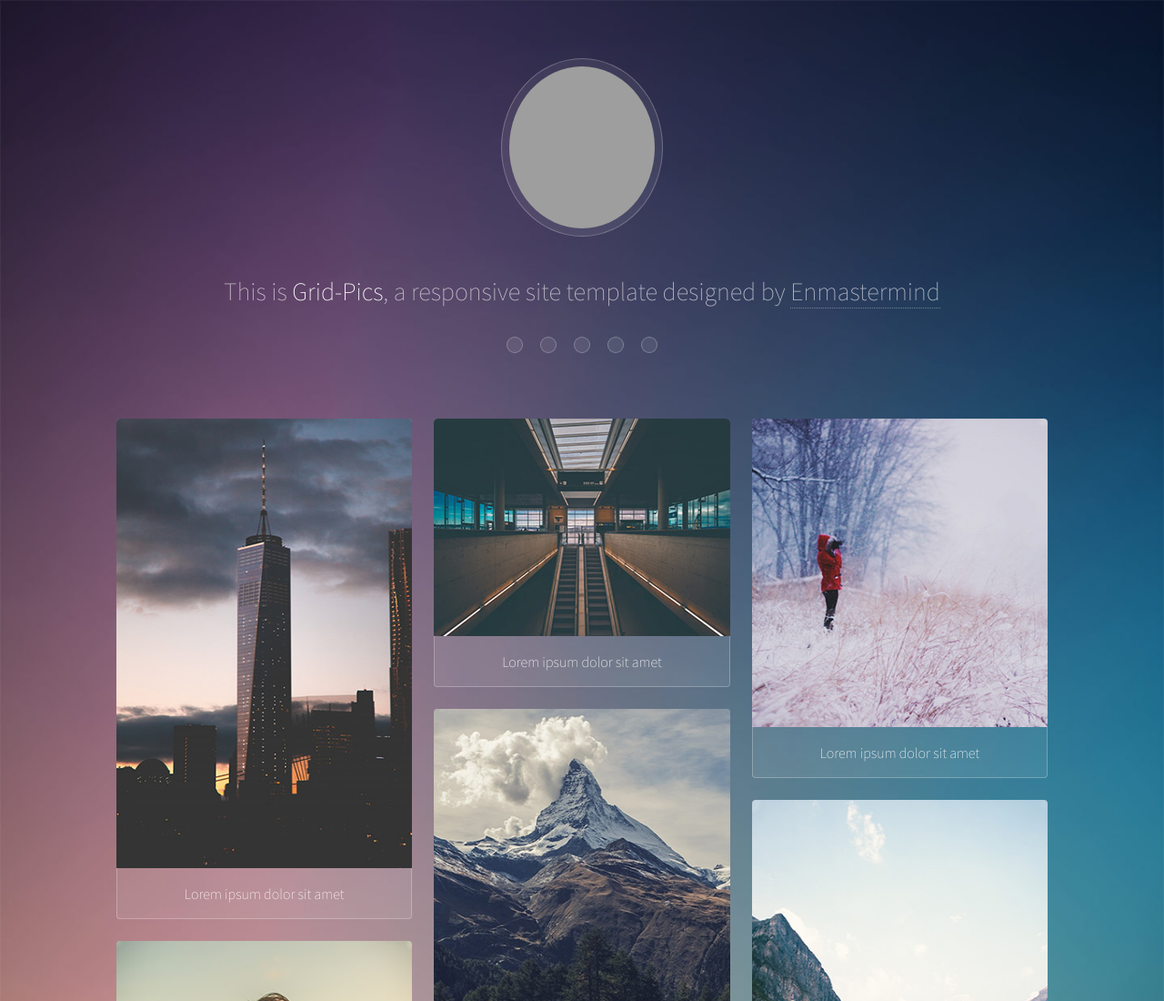
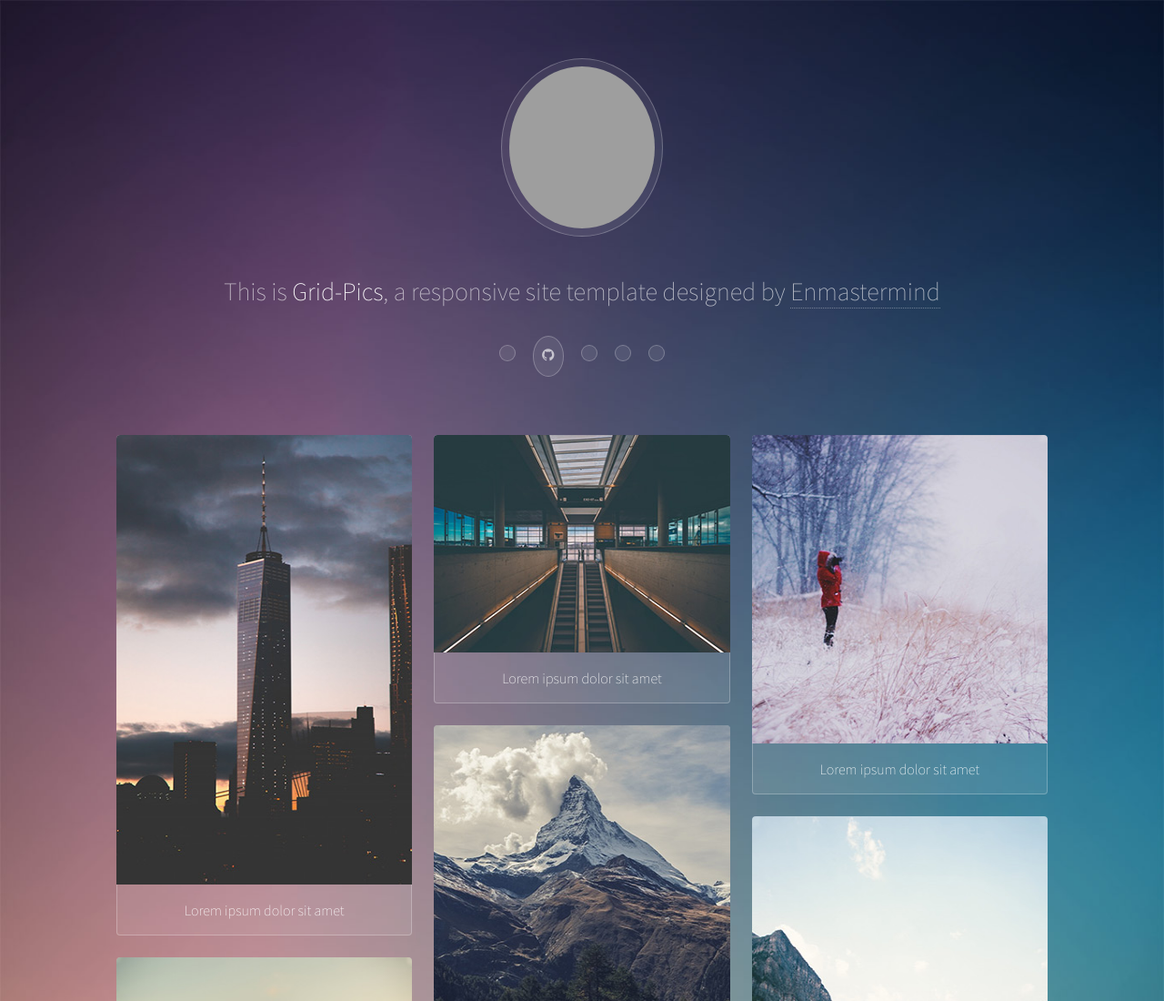
Before and after one commit to OpaleyeDaniel/grid-pics, a plain HTML site: page index.html in a window 1280 px wide. Shown: the top 1100 px of the page at 91% size. Drawn offline with nearby package versions, Linux system fonts and the light colour scheme; grey boxes are pictures that could not be loaded.

Commit message:
Update index.html

```diff
--- a/index.html
+++ b/index.html
@@ -6,6 +6,7 @@
 <meta name="robots" content="index, follow, max-image-preview:large, max-snippet:-1, max-video-preview:-1">
 <meta name="viewport" content="width=device-width, initial-scale=1">
 <link rel="stylesheet" href="assets/css/main.css"></head>
+<link href='https://unpkg.com/boxicons@2.1.4/css/boxicons.min.css' rel='stylesheet'>
 <body>
 
 <!-- Wrapper -->
@@ -14,7 +15,7 @@
 		<header id="header"><span class="avatar"><img src="./images/209.jpg" alt="" width="173" height="178"></span>
 			<h1>This is <strong>Grid-Pics</strong>, a responsive site template designed by <a href="http://smartmind.vercel.app">Enmastermind</a></h1>
 			<ul class="icons"><li><a href="https://x.com/Enmastermind" class="icon style2 fa-twitter"><span class="label">Twitter</span></a></li>
-				<li><a href="#" class="icon style2 fa-facebook"><span class="label">Facebook</span></a></li>
+				<li><a href="#" class="icon style2 fa-facebook"><i class='bx bxl-github'></i><span class="label">Facebook</span></a></li>
 				<li><a href="#" class="icon style2 fa-instagram"><span class="label">Instagram</span></a></li>
 				<li><a href="#" class="icon style2 fa-500px"><span class="label">500px</span></a></li>
 				<li><a href="#" class="icon style2 fa-envelope-o"><span class="label">Email</span></a></li>
```
